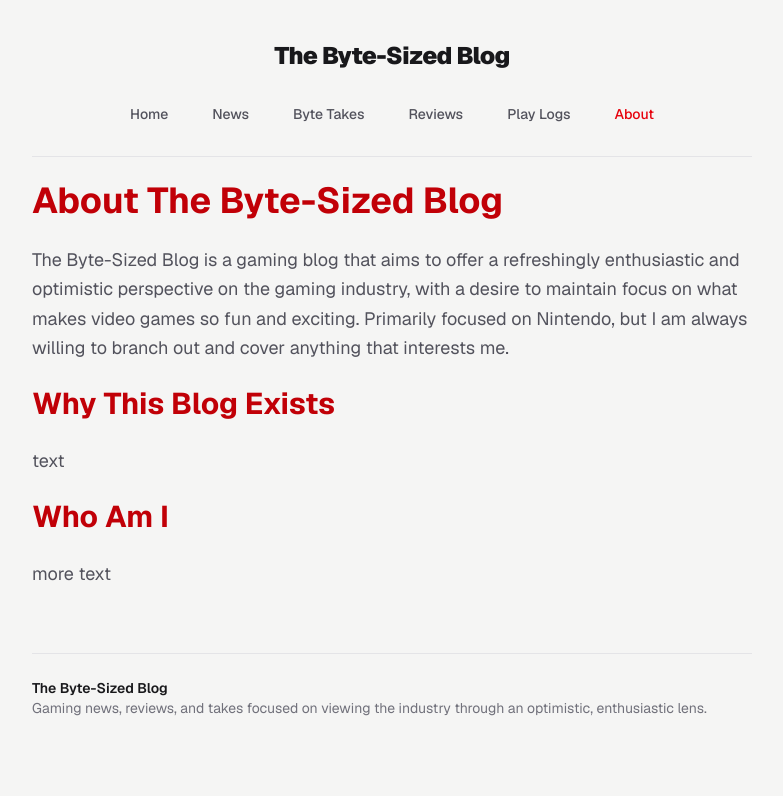
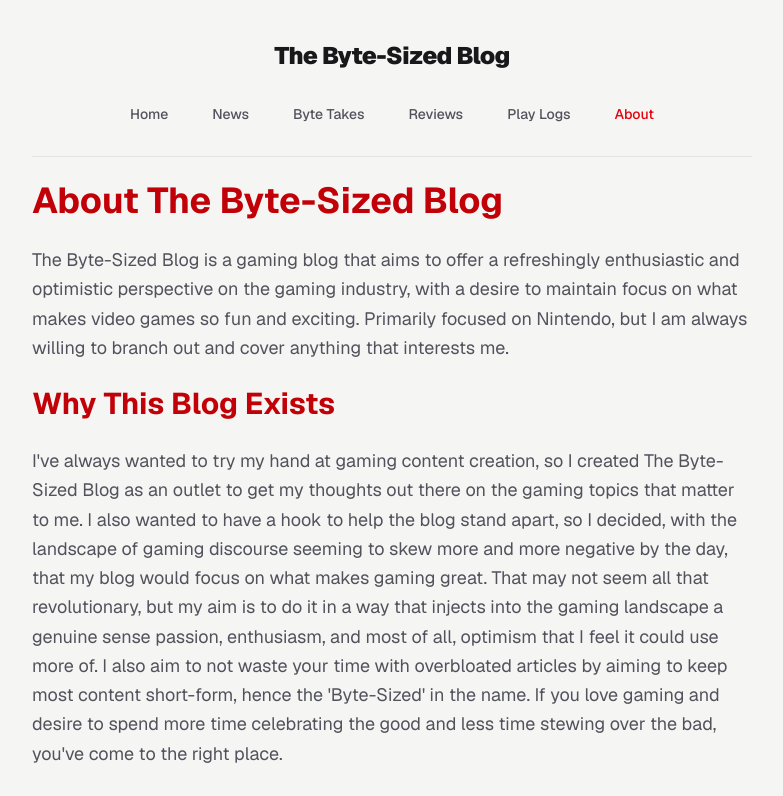
Before and after one commit to Andromeda252/byte-sized-blog, a Next.js app: page /about in a window 1280 px wide. Shown: the top 796 px of the page, without its empty margins (248-1031 px from the left). Built offline with nearby package versions, Linux system fonts and the light colour scheme.

Commit message:
Finished updating the about page for now.

```diff
--- a/src/app/about/page.tsx
+++ b/src/app/about/page.tsx
@@ -18,13 +18,31 @@
                     Why This Blog Exists
                 </h2>
                 <p className="text-md md:text-lg mb-6 text-zinc-600 leading-relaxed">
-                    text
+                    I've always wanted to try my hand at gaming content creation, so I created The Byte-Sized Blog
+                    as an outlet to get my thoughts out there on the gaming topics that matter to me. I also wanted
+                    to have a hook to help the blog stand apart, so I decided, with the landscape of gaming
+                    discourse seeming to skew more and more negative by the day, that my blog would focus on what makes
+                    gaming great. That may not seem all that revolutionary, but my aim is to do it in a way that injects
+                    into the gaming landscape a genuine sense passion, enthusiasm, and most of all, optimism that I feel
+                    it could use more of. I also aim to not waste your time with overbloated articles by aiming to keep most
+                    content short-form, hence the 'Byte-Sized' in the name. If you love gaming and desire to spend more time
+                    celebrating the good and less time stewing over the bad, you've come to the right place.
                 </p>
                 <h2 className="text-2xl md:text-3xl font-bold mb-6 text-red-700">
                     Who Am I
                 </h2>
                 <p className="text-md md:text-lg mb-6 text-zinc-600 leading-relaxed">
-                    more text
+                    I've had a passion for gaming pretty much my entire life. Whether it be my earlier years with
+                    the educational LeapFrog Leapster handhelds, to my earliest memories of Nintendo on the DS and Wii,
+                    all the way until now where the Switch 2 is a constant in my life, games have been a part of my life
+                    in one way or another for almost as long as I can remember. As you've probably guessed, I'm primarily a Nintendo guy,
+                    and have been since receiving my first DS as a youngster. I love everything Super Mario, Zelda, and Pokemon, as well
+                    as greatly enjoying Splatoon, Kirby, Metroid, Animal Crossing, and more. I've dabbled in just about every Nintendo franchise
+                    (with the sole exception of Fire Emblem, just haven't gotten around to trying it yet), and have thoroughly enjoyed my time
+                    with each. However, contrary to what it may seem, I'm not all Nintendo all the time. I also have a PS5, and greatly enjoy many
+                    non-Nintendo franchises, such as (but not limited to) Sonic the Hedgehog, Kingdom Hearts, Final Fantasy, and, interestingly enough,
+                    Five Nights at Freddy's (my favorite series I've never played cause I'm a wuss lmao). If you're interested in learning more
+                    about what I'm into, I'd recommend the following article on my favorite games!
                 </p>
         </PageContainer>
     )
```
